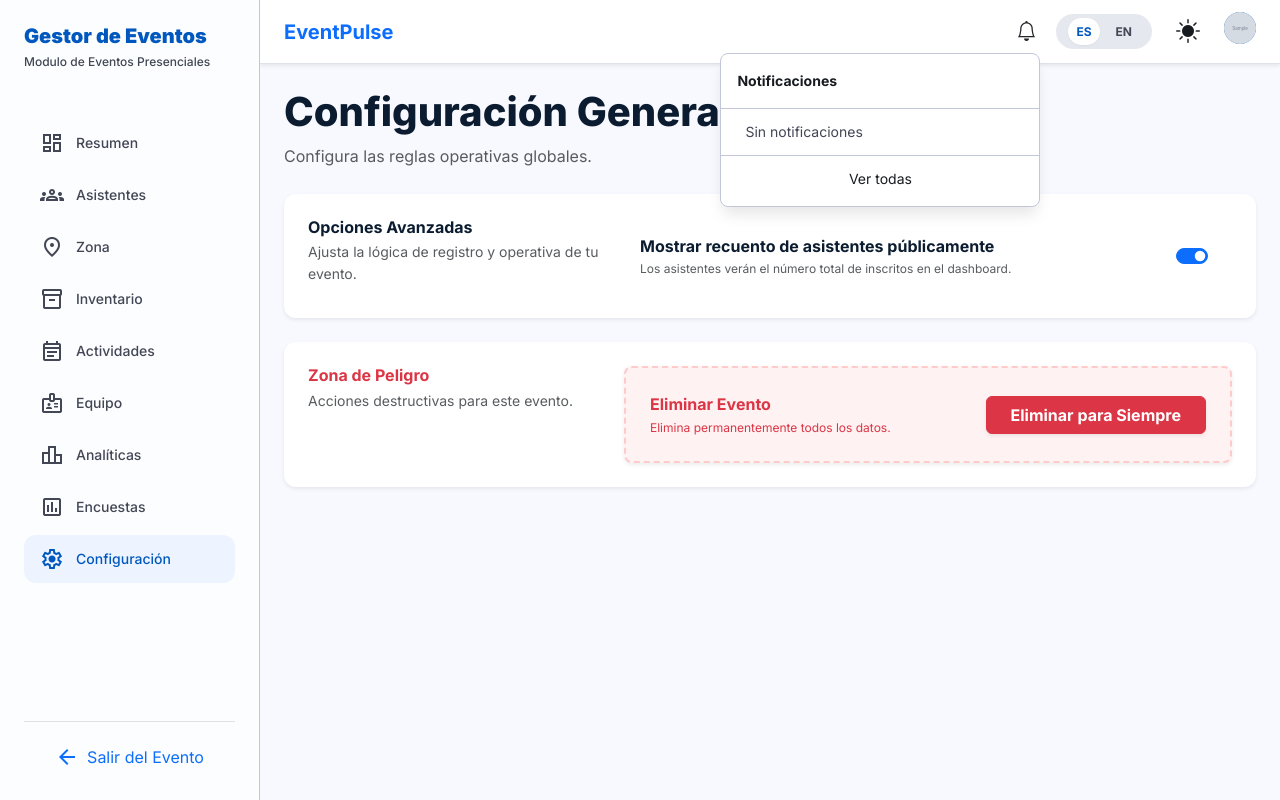
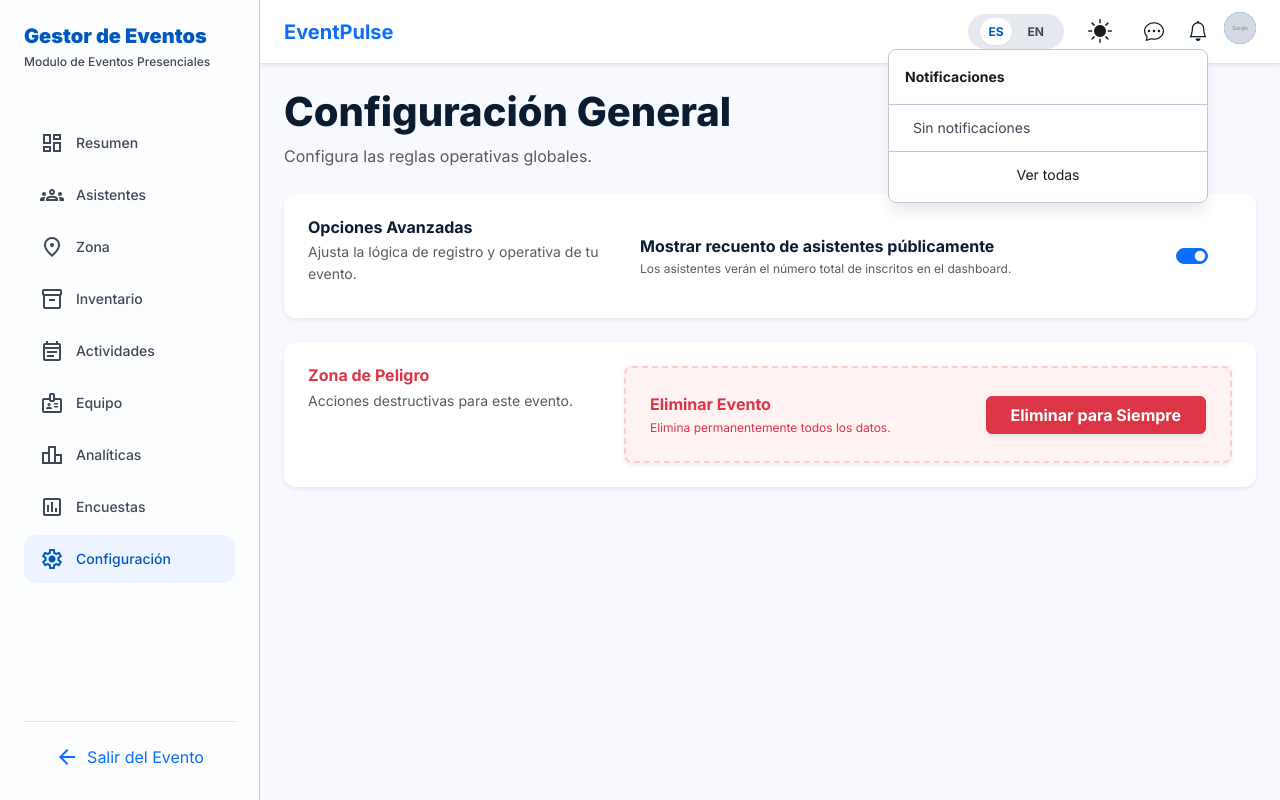
Before and after one commit to Rocio-Planas/Event, a Django app: page /eventos-presenciales/configure-event/1/ in a window 1280 px wide, after a click that opens the changed part. Run offline with Django 5.2, Linux system fonts and the light colour scheme; a user stored in the database is signed in; tables that the repository leaves empty hold one stand-in row (values such as "Sample post"); grey boxes marked "Sample" are stand-in pictures; data that the repository does not hold is empty; some libraries are stand-ins or nearby versions.

Commit message:
Corregidos los estilos de los dropdowns de perfil y de notificaciones

```diff
--- a/templates/base_sidebar.html
+++ b/templates/base_sidebar.html
@@ -133,34 +133,6 @@
                 </div>
 
                 <div class="d-flex align-items-center gap-3">
-                    <!-- Notificaciones -->
-                    {% if user.is_authenticated %}
-                    <div class="dropdown">
-                        <button class="btn btn-link text-dark position-relative p-1"
-                                type="button"
-                                id="notificationDropdown"
-                                data-bs-toggle="dropdown"
-                                aria-expanded="false">
-                            <i class="bi bi-bell fs-5"></i>
-                            <span id="unread-badge"
-                                  class="position-absolute top-0 start-100 translate-middle badge rounded-pill bg-danger"
-                                  style="display: none; font-size: 0.65rem;">
-                                0
-                            </span>
-                        </button>
-                        <ul class="dropdown-menu dropdown-menu-end dropdown-notifications"
-                            aria-labelledby="notificationDropdown"
-                            style="width: 320px; max-height: 400px; overflow-y: auto;">
-                            <li class="dropdown-header fw-bold">Notificaciones</li>
-                            <li><hr class="dropdown-divider"></li>
-                            <div id="notifications-list">
-                                <li><span class="dropdown-item text-muted small">Sin notificaciones</span></li>
-                            </div>
-                            <li><hr class="dropdown-divider"></li>
-                            <li><a class="dropdown-item text-center small" href="{% url 'pe_communication:notification_list' %}">Ver todas</a></li>
-                        </ul>
-                    </div>
-                    {% endif %}
                     <div class="lang-switch">
                         <button class="lang-btn lang-active" id="lang-es">ES</button>
                         <button class="lang-btn" id="lang-en">EN</button>
@@ -168,6 +140,44 @@
                     <button class="theme-btn theme-toggle-btn" id="theme-toggle" aria-label="Cambiar tema">
                         <i class="bi bi-brightness-high-fill theme-icon" id="theme-icon" style="font-size: 1.5rem"></i>
                     </button>
+                    {% if user.is_authenticated and user.rol == 'administrador' %}
+                    <a href="{% url 'chat:admin_inbox' %}" class="position-relative p-2 rounded-circle" style="background: none; border: none; cursor: pointer; transition: all 0.2s;">
+                        <i class="bi bi-chat-dots" style="font-size: 1.25rem; color: var(--text-on-surface);"></i>
+                        <span id="chat-badge" class="position-absolute top-0 start-100 translate-middle badge rounded-pill bg-danger" style="display: none; font-size: 0.65rem;">0</span>
+                    </a>
+                    {% endif %}
+                    <!-- Notificaciones -->
+                    {% if user.is_authenticated %}
+                    <div class="dropdown d-inline-block">
+                        <button
+                            class="btn p-0 position-relative"
+                            id="notificationDropdown"
+                            type="button"
+                            data-bs-toggle="dropdown"
+                            aria-expanded="false"
+                        >
+                            <i class="bi bi-bell" style="font-size: 1.25rem;"></i>
+                            <span id="unread-badge"
+                                class="position-absolute top-0 start-100 translate-middle badge rounded-pill bg-danger"
+                                style="display: none; font-size: 0.65rem;"
+                            >
+                                0
+                            </span>
+                        </button>
+                        <div class="dropdown-menu dropdown-menu-end"
+                            aria-labelledby="notificationDropdown"
+                            style="width: 320px; max-height: 400px; overflow-y: auto;"
+                        >
+                            <div class="dropdown-header fw-bold">Notificaciones</div>
+                            <div class="dropdown-divider"></div>
+                            <div id="notifications-list">
+                                <div class="dropdown-item text-muted small">Sin notificaciones</div>
+                            </div>
+                            <div class="dropdown-divider"></div>
+                            <a class="dropdown-item text-center small" href="{% url 'pe_communication:notification_list' %}">Ver todas</a>
+                        </div>
+                    </div>
+                    {% endif %}
                     {% if user.is_authenticated %}
                     <div class="relative">
                         <button
@@ -187,8 +197,13 @@
                             {% endif %}
                         </button>
                         <div class="dropdown-menu-custom" id="user-menu">
-                            <a href="{% url 'usuarios:dashboard' %}" data-i18n="my_dashboard">Mi Panel</a>
-                            <a href="{% url 'usuarios:perfil' %}" data-i18n="my_profile">Mi Perfil</a>
+                            <a href="{% url 'usuarios:dashboard' %}" style="display: block; padding: 0.5rem 1rem; font-size: 0.875rem;" data-i18n="my_dashboard">Mi Panel</a>
+                            <a href="{% url 'usuarios:perfil' %}" style="display: block; padding: 0.5rem 1rem; font-size: 0.875rem;" data-i18n="my_profile">Mi Perfil</a>
+                            {% if user.is_authenticated and user.rol == 'administrador' %}
+                            <a href="{% url 'core:admin_panel' %}" style="display: block; padding: 0.5rem 1rem; font-size: 0.875rem;" data-i18n="admin_panel">Panel de Administración</a>
+                            {% endif %}
+                            <div style="border-top: 1px solid var(--border-outline-variant); margin: 0.25rem 0;"></div>
+                            <a href="{% url 'usuarios:logout' %}" class="text-danger" style="display: block; padding: 0.5rem 1rem; font-size: 0.875rem;" data-i18n="logout">Cerrar Sesión</a>
                         </div>
                     </div>
                     {% else %}
@@ -218,8 +233,13 @@
         {% block extra_scripts %}{% endblock %}
 
         {% if user.is_authenticated %}
-        <script src="{% static 'js/notifications_sidebar.js' %}"></script>
+        <script src="{% static 'js/notifications.js' %}"></script>
         {% endif %}
+
+        {% if user.is_authenticated and user.rol == 'administrador' %}
+        <script src="{% static 'js/chat-counter.js' %}"></script>
+        {% endif %}
+
 
         <!-- Bootstrap Bundle with Popper -->
         <script src="https://cdn.jsdelivr.net/npm/bootstrap@5.3.0/dist/js/bootstrap.bundle.min.js"></script>
--- a/templates/base_stitch.html
+++ b/templates/base_stitch.html
@@ -1546,7 +1546,7 @@
     </script>
     <script src="{% static 'js/bootstrap.bundle.min.js' %}"></script>
     {% if user.is_authenticated %}
-    <script src="{% static 'js/notifications_stitch.js' %}"></script>
+    <script src="{% static 'js/notifications.js' %}"></script>
     {% endif %}
     {% block extra_js %}
     {% if cookie_consent_required %}
@@ -1608,6 +1608,7 @@
 
 </script>
 
+
 </script>
 
 </body>
```
Also changed, not shown: templates/base_bootstrap.html (+5 -3 lines).
